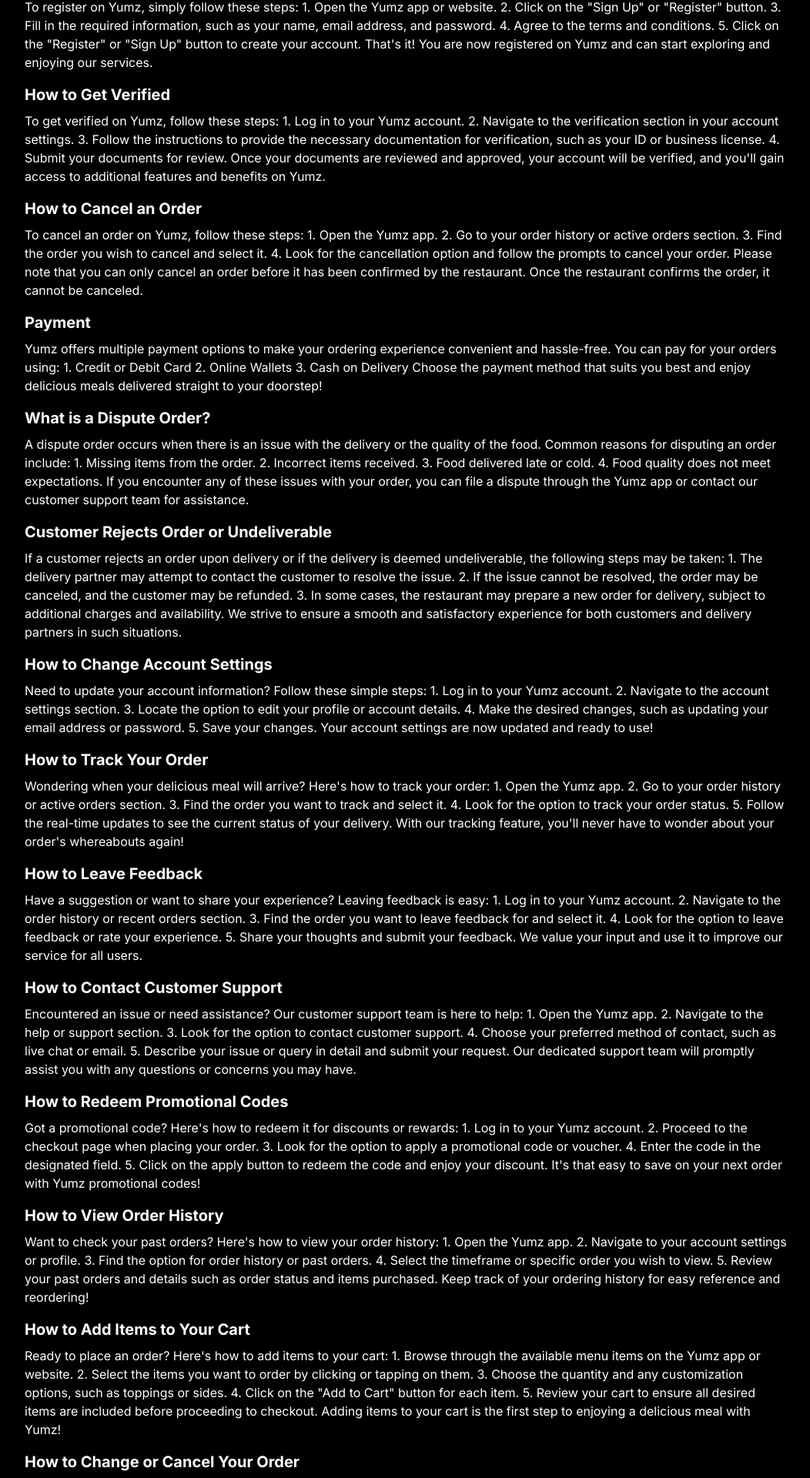
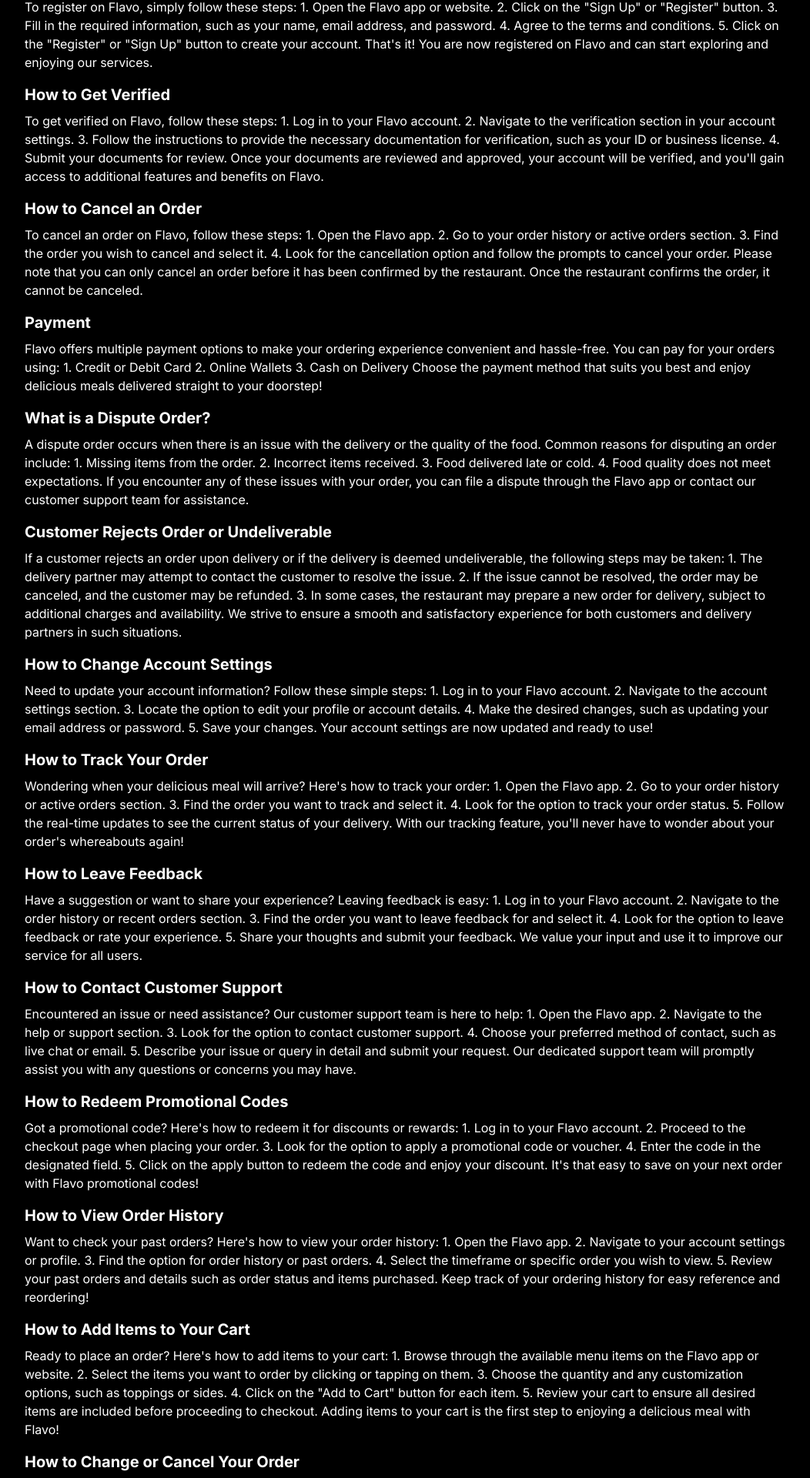
Before and after one commit to backhams/yumzweb, a Next.js app: page /help_center in a window 1280 px wide. Shown: the part 393-2313 px from the top of the page at 77% size, without its empty margins (112-1164 px from the left). Built offline with nearby package versions, Linux system fonts and the light colour scheme.

Commit message:
change name from yumz to flavo

```diff
--- a/src/app/about_us/page.js
+++ b/src/app/about_us/page.js
@@ -11,10 +11,10 @@
 
 export function generateMetadata() {
     return {
-      title: "Yumz | About Us",
+      title: "Flavo | About Us",
       description:
-        "Embark on a global shopping journey without boundaries at xfery, where you can access a world of premium products and exclusive offers, all with the added advantage of FREE worldwide shipping. Your ultimate e-commerce affiliate destination for seamless international shopping experiences.",
+        "Browse menus, place orders, and enjoy doorstep delivery from nearby restaurants with ease. Simplifying food delivery, one meal at a time!",
       keywords:
-        "Online Shopping, E-commerce Deals, Best Products,Affiliate Marketing,Discount Offers,Quality Products,Fashion Trends,Electronics Deals,Shopping Guide,Trusted Retailers,Product Reviews,Top Brands,Home Essentials,Shopping Experience",
+        "Online food delivery restaurnant",
     };
   }
--- a/src/app/contact_us/page.js
+++ b/src/app/contact_us/page.js
@@ -10,10 +10,10 @@
 }
 export function generateMetadata() {
     return {
-      title: "Yumz | Contact Us",
+      title: "Flavo | Contact Us",
       description:
-        "Embark on a global shopping journey without boundaries at xfery, where you can access a world of premium products and exclusive offers, all with the added advantage of FREE worldwide shipping. Your ultimate e-commerce affiliate destination for seamless international shopping experiences.",
+        "Browse menus, place orders, and enjoy doorstep delivery from nearby restaurants with ease. Simplifying food delivery, one meal at a time!",
       keywords:
-        "Online Shopping, E-commerce Deals, Best Products,Affiliate Marketing,Discount Offers,Quality Products,Fashion Trends,Electronics Deals,Shopping Guide,Trusted Retailers,Product Reviews,Top Brands,Home Essentials,Shopping Experience",
+        "online food delivery restaurant",
     };
   }
--- a/src/app/footer/page.js
+++ b/src/app/footer/page.js
@@ -11,7 +11,7 @@
         <div className="flex flex-wrap justify-center">
           <div className="w-full md:w-1/2 lg:w-1/3 mb-6 md:mb-0">
             <h4 className="text-lg font-semibold mb-2 text-white">About Us</h4>
-            <p className="text-gray-300">At Yumz, we&apos;re more than just a food delivery platform – we&apos;re a comprehensive solution for all, including delivery partners and restaurants, powered by xfery.com. Through our innovative app, we facilitate seamless connections between food enthusiasts, eateries, and delivery partners, ensuring convenience and satisfaction for everyone involved. Join us in reshaping the food industry landscape, together</p>
+            <p className="text-gray-300">At Flavo, we&apos;re more than just a food delivery platform – we&apos;re a comprehensive solution for all, including delivery partners and restaurants, powered by xfery.com. Through our innovative app, we facilitate seamless connections between food enthusiasts, eateries, and delivery partners, ensuring convenience and satisfaction for everyone involved. Join us in reshaping the food industry landscape, together</p>
           </div>
           <div className="w-full md:w-1/2 lg:w-1/3 mb-6 md:mb-0">
             <h4 className="text-lg font-semibold mb-2 text-white">Useful Links</h4>
@@ -29,14 +29,14 @@
             <ul className="flex">
               <li className="mr-4"><Link href="https://twitter.com/YourTwitter" className="text-gray-300 hover:text-orange-500"><i className="fab fa-twitter"></i></Link></li>
               <li className="mr-4"><a href="https://facebook.com/YourFacebook" target="_blank" rel="noopener noreferrer" className="text-gray-300 hover:text-orange-500"><i className="fab fa-facebook-f"><FaFacebook /></i></a></li>
-              <li className="mr-4"><a href="https://www.instagram.com/yumz968" target="_blank" rel="noopener noreferrer" className="text-gray-300 hover:text-orange-500"><i className="fab fa-instagram"><SiInstagram /></i></a></li>
+              <li className="mr-4"><a href="https://www.instagram.com/Flavo968" target="_blank" rel="noopener noreferrer" className="text-gray-300 hover:text-orange-500"><i className="fab fa-instagram"><SiInstagram /></i></a></li>
               <li><Link href="https://linkedin.com/company/YourLinkedIn" className="text-gray-300 hover:text-orange-500"><i className="fab fa-linkedin-in"></i></Link></li>
             </ul>
           </div>
         </div>
       </div>
       <div className="text-center mt-4 text-white">
-        &copy; {new Date().getFullYear()} Yumz. All Rights Reserved. Made with ❤️ by <Link href="https://xfery.com" className="text-blue-500">xfery.com</Link>
+        &copy; {new Date().getFullYear()} Flavo. All Rights Reserved. Made with ❤️ by <Link href="https://xfery.com" className="text-blue-500">xfery.com</Link>
       </div>
     </footer>
   );
--- a/src/app/help_center/HelpCenter.js
+++ b/src/app/help_center/HelpCenter.js
@@ -9,32 +9,32 @@
     const content = [
         {
             title: "How to Register",
-            text: `To register on Yumz, simply follow these steps:
+            text: `To register on Flavo, simply follow these steps:
 
-            1. Open the Yumz app or website.
+            1. Open the Flavo app or website.
             2. Click on the "Sign Up" or "Register" button.
             3. Fill in the required information, such as your name, email address, and password.
             4. Agree to the terms and conditions.
             5. Click on the "Register" or "Sign Up" button to create your account.
 
-            That's it! You are now registered on Yumz and can start exploring and enjoying our services.`
+            That's it! You are now registered on Flavo and can start exploring and enjoying our services.`
         },
         {
             title: "How to Get Verified",
-            text: `To get verified on Yumz, follow these steps:
+            text: `To get verified on Flavo, follow these steps:
 
-            1. Log in to your Yumz account.
+            1. Log in to your Flavo account.
             2. Navigate to the verification section in your account settings.
             3. Follow the instructions to provide the necessary documentation for verification, such as your ID or business license.
             4. Submit your documents for review.
 
-            Once your documents are reviewed and approved, your account will be verified, and you'll gain access to additional features and benefits on Yumz.`
+            Once your documents are reviewed and approved, your account will be verified, and you'll gain access to additional features and benefits on Flavo.`
         },
         {
             title: "How to Cancel an Order",
-            text: `To cancel an order on Yumz, follow these steps:
+            text: `To cancel an order on Flavo, follow these steps:
 
-            1. Open the Yumz app.
+            1. Open the Flavo app.
             2. Go to your order history or active orders section.
             3. Find the order you wish to cancel and select it.
             4. Look for the cancellation option and follow the prompts to cancel your order.
@@ -43,7 +43,7 @@
         },
         {
             title: "Payment",
-            text: `Yumz offers multiple payment options to make your ordering experience convenient and hassle-free. You can pay for your orders using:
+            text: `Flavo offers multiple payment options to make your ordering experience convenient and hassle-free. You can pay for your orders using:
 
             1. Credit or Debit Card
             2. Online Wallets
@@ -60,7 +60,7 @@
             3. Food delivered late or cold.
             4. Food quality does not meet expectations.
 
-            If you encounter any of these issues with your order, you can file a dispute through the Yumz app or contact our customer support team for assistance.`
+            If you encounter any of these issues with your order, you can file a dispute through the Flavo app or contact our customer support team for assistance.`
         },
         {
             title: "Customer Rejects Order or Undeliverable",
@@ -76,7 +76,7 @@
             title: "How to Change Account Settings",
             text: `Need to update your account information? Follow these simple steps:
 
-            1. Log in to your Yumz account.
+            1. Log in to your Flavo account.
             2. Navigate to the account settings section.
             3. Locate the option to edit your profile or account details.
             4. Make the desired changes, such as updating your email address or password.
@@ -88,7 +88,7 @@
             title: "How to Track Your Order",
             text: `Wondering when your delicious meal will arrive? Here's how to track your order:
 
-            1. Open the Yumz app.
+            1. Open the Flavo app.
             2. Go to your order history or active orders section.
             3. Find the order you want to track and select it.
             4. Look for the option to track your order status.
@@ -100,7 +100,7 @@
             title: "How to Leave Feedback",
             text: `Have a suggestion or want to share your experience? Leaving feedback is easy:
 
-            1. Log in to your Yumz account.
+            1. Log in to your Flavo account.
             2. Navigate to the order history or recent orders section.
             3. Find the order you want to leave feedback for and select it.
             4. Look for the option to leave feedback or rate your experience.
@@ -112,7 +112,7 @@
             title: "How to Contact Customer Support",
             text: `Encountered an issue or need assistance? Our customer support team is here to help:
 
-            1. Open the Yumz app.
+            1. Open the Flavo app.
             2. Navigate to the help or support section.
             3. Look for the option to contact customer support.
             4. Choose your preferred method of contact, such as live chat or email.
@@ -124,19 +124,19 @@
             title: "How to Redeem Promotional Codes",
             text: `Got a promotional code? Here's how to redeem it for discounts or rewards:
 
-            1. Log in to your Yumz account.
+            1. Log in to your Flavo account.
             2. Proceed to the checkout page when placing your order.
             3. Look for the option to apply a promotional code or voucher.
             4. Enter the code in the designated field.
             5. Click on the apply button to redeem the code and enjoy your discount.
 
-            It's that easy to save on your next order with Yumz promotional codes!`
+            It's that easy to save on your next order with Flavo promotional codes!`
         },
         {
             title: "How to View Order History",
             text: `Want to check your past orders? Here's how to view your order history:
 
-            1. Open the Yumz app.
+            1. Open the Flavo app.
             2. Navigate to your account settings or profile.
             3. Find the option for order history or past orders.
             4. Select the timeframe or specific order you wish to view.
@@ -148,19 +148,19 @@
             title: "How to Add Items to Your Cart",
             text: `Ready to place an order? Here's how to add items to your cart:
 
-            1. Browse through the available menu items on the Yumz app or website.
+            1. Browse through the available menu items on the Flavo app or website.
             2. Select the items you want to order by clicking or tapping on them.
             3. Choose the quantity and any customization options, such as toppings or sides.
             4. Click on the "Add to Cart" button for each item.
             5. Review your cart to ensure all desired items are included before proceeding to checkout.
 
-            Adding items to your cart is the first step to enjoying a delicious meal with Yumz!`
+            Adding items to your cart is the first step to enjoying a delicious meal with Flavo!`
         },
         {
             title: "How to Change or Cancel Your Order",
             text: `Need to make changes to your order or cancel it? Follow these steps:
 
-            1. Log in to your Yumz account.
+            1. Log in to your Flavo account.
             2. Go to your order history or active orders section.
             3. Find the order you wish to modify or cancel and select it.
             4. Look for the options to change items or cancel the order.
@@ -174,7 +174,7 @@
 
             1. Receive your order from the delivery partner.
             2. Review the delivery experience, including timeliness and service quality.
-            3. Open the Yumz app and navigate to your order history.
+            3. Open the Flavo app and navigate to your order history.
             4. Find the completed order and select it.
             5. Look for the option to rate the delivery experience and provide feedback.
 
--- a/src/app/help_center/page.js
+++ b/src/app/help_center/page.js
@@ -10,10 +10,10 @@
 }
 export function generateMetadata() {
     return {
-      title: "Yumz | Help Center",
+      title: "Flavo | Help Center",
       description:
-        "Embark on a global shopping journey without boundaries at xfery, where you can access a world of premium products and exclusive offers, all with the added advantage of FREE worldwide shipping. Your ultimate e-commerce affiliate destination for seamless international shopping experiences.",
+        "Browse menus, place orders, and enjoy doorstep delivery from nearby restaurants with ease. Simplifying food delivery, one meal at a time!",
       keywords:
-        "Online Shopping, E-commerce Deals, Best Products,Affiliate Marketing,Discount Offers,Quality Products,Fashion Trends,Electronics Deals,Shopping Guide,Trusted Retailers,Product Reviews,Top Brands,Home Essentials,Shopping Experience",
+        "Online food delivery restaurant",
     };
   }
--- a/src/app/page.js
+++ b/src/app/page.js
@@ -12,10 +12,10 @@
 
 export function generateMetadata() {
   return {
-    title: "Yumz",
+    title: "Flavo",
     description:
-      "Embark on a global shopping journey without boundaries at xfery, where you can access a world of premium products and exclusive offers, all with the added advantage of FREE worldwide shipping. Your ultimate e-commerce affiliate destination for seamless international shopping experiences.",
+      "Browse menus, place orders, and enjoy doorstep delivery from nearby restaurants with ease. Simplifying food delivery, one meal at a time!",
     keywords:
-      "Online Shopping, E-commerce Deals, Best Products,Affiliate Marketing,Discount Offers,Quality Products,Fashion Trends,Electronics Deals,Shopping Guide,Trusted Retailers,Product Reviews,Top Brands,Home Essentials,Shopping Experience",
+      "Online food delivery restaurant",
   };
 }
--- a/src/app/privacy_policy/PrivacyPolicy.js
+++ b/src/app/privacy_policy/PrivacyPolicy.js
@@ -11,10 +11,10 @@
                 <div className='md:mx-28 mb-16'>
                     <h1 className="text-2xl font-bold mb-4 mt-10 text-white">Privacy Policy</h1>
                     <p className="mb-4 text-white">
-                        Privacy Policy for Yumz
+                        Privacy Policy for Flavo
                         <br />
                         <br />
-                        Welcome to Yumz! This Privacy Policy outlines how Yumz (&quot;we,&quot; &quot;us,&quot; or &quot;our&quot;) collects, uses, and shares information when you use our Yumz mobile application (the &quot;App&quot;) or website (the &quot;Site&quot;). By accessing or using the App or Site, you agree to the collection, use, and sharing of information as described in this Privacy Policy. If you do not agree with this policy, please do not use the App or Site.
+                        Welcome to Flavo! This Privacy Policy outlines how Flavo (&quot;we,&quot; &quot;us,&quot; or &quot;our&quot;) collects, uses, and shares information when you use our Flavo mobile application (the &quot;App&quot;) or website (the &quot;Site&quot;). By accessing or using the App or Site, you agree to the collection, use, and sharing of information as described in this Privacy Policy. If you do not agree with this policy, please do not use the App or Site.
                     </p>
                     <h2 className="text-xl font-bold mb-2 text-white">Information We Collect</h2>
                     <p className="mb-4 text-white">
--- a/src/app/privacy_policy/page.js
+++ b/src/app/privacy_policy/page.js
@@ -14,8 +14,8 @@
     return {
       title: "Privacy Policy",
       description:
-        "Embark on a global shopping journey without boundaries at xfery, where you can access a world of premium products and exclusive offers, all with the added advantage of FREE worldwide shipping. Your ultimate e-commerce affiliate destination for seamless international shopping experiences.",
+        "Browse menus, place orders, and enjoy doorstep delivery from nearby restaurants with ease. Simplifying food delivery, one meal at a time!",
       keywords:
-        "Online Shopping, E-commerce Deals, Best Products,Affiliate Marketing,Discount Offers,Quality Products,Fashion Trends,Electronics Deals,Shopping Guide,Trusted Retailers,Product Reviews,Top Brands,Home Essentials,Shopping Experience",
+        "Online food delivery restaurant",
     };
   }
--- a/src/app/restaurant_partnership_agreement/page.js
+++ b/src/app/restaurant_partnership_agreement/page.js
@@ -13,8 +13,8 @@
     return {
       title: "Yumz | Restaurant partnership",
       description:
-        "Embark on a global shopping journey without boundaries at xfery, where you can access a world of premium products and exclusive offers, all with the added advantage of FREE worldwide shipping. Your ultimate e-commerce affiliate destination for seamless international shopping experiences.",
+        "Browse menus, place orders, and enjoy doorstep delivery from nearby restaurants with ease. Simplifying food delivery, one meal at a time!.",
       keywords:
-        "Online Shopping, E-commerce Deals, Best Products,Affiliate Marketing,Discount Offers,Quality Products,Fashion Trends,Electronics Deals,Shopping Guide,Trusted Retailers,Product Reviews,Top Brands,Home Essentials,Shopping Experience",
+        "Online food delivery restaurant",
     };
   }
```
Also changed, not shown: src/app/about_us/AboutUs.js (+4 -4 lines), src/app/restaurant_partnership_agreement/RestaurantPartnershipAgreement.js (+15 -15 lines).
